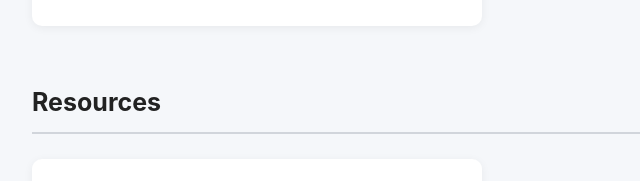
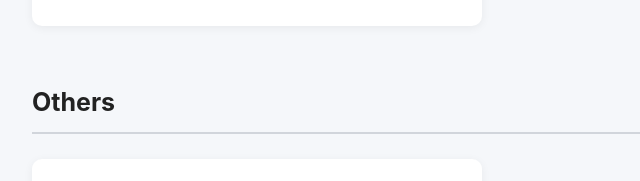
Before and after one commit to morhirc/morhirc.github.io, a plain HTML site: page index.html in a window 1280 px wide. Shown: the part 2631-2812 px from the top of the page, 148-788 px from the left. Drawn offline with Linux system fonts and the light colour scheme.

Commit message:
Rename 'Resources' section to 'Others'

```diff
--- a/index.html
+++ b/index.html
@@ -412,7 +412,7 @@
 
 
 <section>
-  <h2>Resources</h2>
+  <h2>Others</h2>
   <div class="software-grid">
     <a class="software"
        href="/commands/">
```
